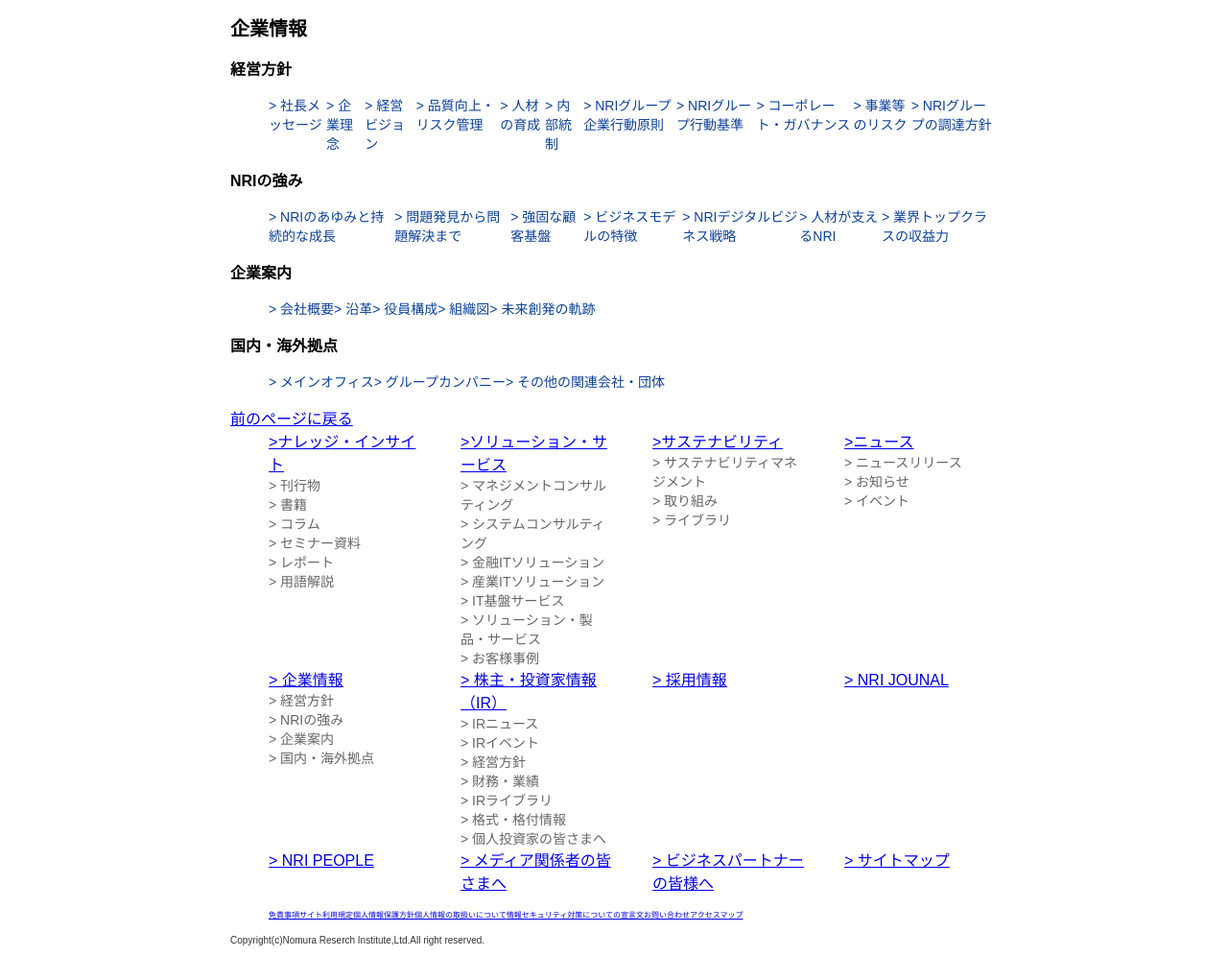
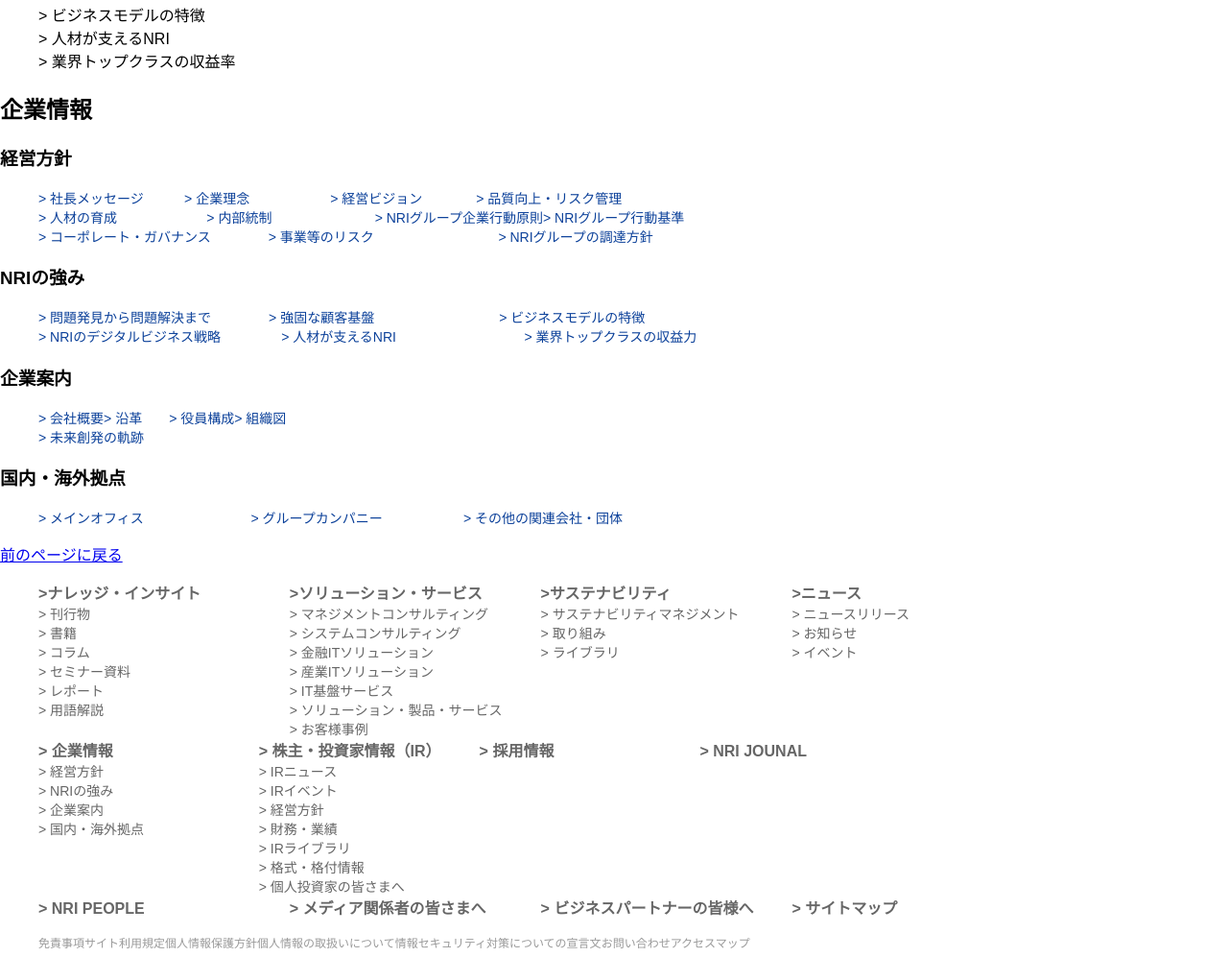
Before and after one commit to Tiba3/nri_site, a plain HTML site: page index.html in a window 1280 px wide. Shown: the part 1803-2800 px from the top of the page at 96% size. Drawn offline with Linux system fonts and the light colour scheme.

Commit message:
nri_0826
html_css見直し

```diff
--- a/index.html
+++ b/index.html
@@ -9,194 +9,213 @@
 </head>
 
 <body>
-    <article>
-        <div id="main">
-            <div id="toplist">
-                <nav>
+    <article id="body_main ">
+
+        <nav id="header_nav">
             <ul>
                 <li><a href="#">NRIトップ &gt;</a></li>
                 <li><a href="#">企業情報 &gt;</a></li>
-                        <li>NRIの強み：NRIデジタルビジネス戦略</li>
+                <li><a>NRIの強み：NRIデジタルビジネス戦略</a></li>
             </ul>
         </nav>
-            </div>
 
         <hedar>
 
             <p>NRIの強み</p>
             <h1>NRIのデジタルビジネス戦略</h1>
 
-                <img src="images/h1_whats_2.jpg" alt="" width="980" height="250">
+            <img src="images/h1_whats_2.jpg" alt="NRIのデジタルビジネス戦略" width="980" height="250">
 
         </hedar>
 
-            <section>
+        <section id="body_main">
+
             <h2> NRIのデジタルビジネス戦略</h2>
+
             <p>NRIでは、企業のDXに向けた取り組みについて、既存のビジネス業務プロセス改変に寄与するDXを 「DX1.0」、デジタルで新しいビジネスモデルそのものを生み出すDXを「DX2.0」と定義しています。 DXを実現するためには、業務プロセス改変やビジネスモデル創造、そして、それらを実現するITを同時並行 で、共に議論しながら、かつスピーディーに実装できる戦略パートナーが必要です。NRIは、コンサルティン グとITソリューソンの人材と機能を併せ持ち、お客様と併走し、お客さまと仮説検証を繰り返しながらビ
                 ジネスを創出する「コンソリューション」の提供を強みとして、DXの実現を推進します。
             </p>
 
-                <img src="images/story06_01.jpg" alt="" width="800" height="450">
-                <img src="images/story06_02.jpg" alt="" width="800" height="550">
+            <img src="images/story06_01.jpg" alt="NRIのデジタルビジネス戦略" width="800" height="450">
+            <img src="images/story06_02.jpg" alt="NRIのデジタルビジネス戦略" width="800" height="550">
 
             <div id="box1">
                 <div class="test">デタジルが開く未来 (NRIのDX）</div>
                 <div class="test">&gt; (4.00MB)</div>
             </div>
+
             <div id="site-box">
                 <div id="l-box"><a href="#">&lt; ビジネスモデルの特徴</a></div>
                 <div id="r-box"><a href="#">人材が支えるNRI &gt; </a></div>
             </div>
 
             <h3>NRIの強み</h3>
+
             <ul class="h3_list">
                 <li>&gt; NRIのあゆみと持続的な成長</li>
                 <li>&gt; 問題発見から問題解決まで</li>
                 <li>&gt; 強固な顧客基盤</li>
+            </ul>
+
+            <ul class="h3_list">
                 <li>&gt; ビジネスモデルの特徴</li>
                 <li>&gt; 人材が支えるNRI</li>
                 <li>&gt; 業界トップクラスの収益率</li>
             </ul>
 
         </section>
-        </div>
-        <section>
-            <div id="sub">
+
+        <section id="body_list">
 
             <h2>企業情報</h2>
 
             <h3>経営方針</h3>
+
             <ul class="h3_list">
-                    <li>&gt; 社長メッセージ</li>
-                    <li>&gt; 企業理念</li>
-                    <li>&gt; 経営ビジョン</li>
-                    <li>&gt; 品質向上・リスク管理</li>
-                    <li>&gt; 人材の育成</li>
-                    <li>&gt; 内部統制</li>
-                    <li>&gt; NRIグループ企業行動原則</li>
-                    <li>&gt; NRIグループ行動基準</li>
-                    <li>&gt; コーポレート・ガバナンス</li>
-                    <li>&gt; 事業等のリスク</li>
-                    <li>&gt; NRIグループの調達方針</li>
+                <div class="list_h3">
+                    <li><a href="# ">&gt; 社長メッセージ</a></li>
+                    <li><a href="# ">&gt; 企業理念</a></li>
+                    <li><a href="# ">&gt; 経営ビジョン</a></li>
+                    <li><a href="# ">&gt; 品質向上・リスク管理</a></li>
+                </div>
+                <div class="list_h3">
+                    <li><a href="# ">&gt; 人材の育成</a></li>
+                    <li><a href="# ">&gt; 内部統制</a></li>
+                    <li><a href="# ">&gt; NRIグループ企業行動原則</a></li>
+                    <li><a href="# ">&gt; NRIグループ行動基準</a></li>
+                </div>
+                <div class="list_h3">
+                    <li><a href="# ">&gt; コーポレート・ガバナンス</a></li>
+                    <li><a href="# ">&gt; 事業等のリスク</a></li>
+                    <li><a href="# ">&gt; NRIグループの調達方針</a></li>
+                </div>
             </ul>
 
             <h3>NRIの強み</h3>
+
             <ul class="h3_list">
-                    <li>&gt; NRIのあゆみと持続的な成長</li>
-                    <li>&gt; 問題発見から問題解決まで</li>
-                    <li>&gt; 強固な顧客基盤</li>
-                    <li>&gt; ビジネスモデルの特徴</li>
-                    <li>&gt; NRIデジタルビジネス戦略</li>
-                    <li>&gt; 人材が支えるNRI</li>
-                    <li>&gt; 業界トップクラスの収益力</li>
+                <div class="list_h3">
+                    <li><a href="# ">&gt; 問題発見から問題解決まで</a></li>
+                    <li><a href="# ">&gt; 強固な顧客基盤</a></li>
+                    <li><a href="# ">&gt; ビジネスモデルの特徴</a></li>
+                </div>
+                <div class="list_h3">
+                    <li><a href="# ">&gt; NRIのデジタルビジネス戦略</a></li>
+                    <li><a href="# ">&gt; 人材が支えるNRI</a></li>
+                    <li><a href="# ">&gt; 業界トップクラスの収益力</a></li>
+                </div>
             </ul>
 
             <h3>企業案内</h3>
+
             <ul class="h3_list">
-                    <li>&gt; 会社概要</li>
-                    <li>&gt; 沿革</li>
-                    <li>&gt; 役員構成</li>
-                    <li>&gt; 組織図</li>
-                    <li>&gt; 未来創発の軌跡</li>
+                <div class="list_h3">
+                    <li><a href="# ">&gt; 会社概要</a></li>
+                    <li><a href="# ">&gt; 沿革</a></li>
+                    <li><a href="# ">&gt; 役員構成</a></li>
+                    <li><a href="# ">&gt; 組織図</a></li>
+                </div>
+                <div class="list_h3">
+                    <li><a href="# ">&gt; 未来創発の軌跡</a></li>
+                </div>
             </ul>
 
             <h3>国内・海外拠点</h3>
+
             <ul class="h3_list">
-                    <li>&gt; メインオフィス</li>
-                    <li>&gt; グループカンパニー</li>
-                    <li>&gt; その他の関連会社・団体</li>
+                <div class="list_h3">
+                    <li><a href="# ">&gt; メインオフィス</a></li>
+                    <li><a href="# ">&gt; グループカンパニー</a></li>
+                    <li><a href="# ">&gt; その他の関連会社・団体</a></li>
+                </div>
             </ul>
 
-                <div>
-                    <a href="#">
-                 前のページに戻る</a>
+            <p class="back_link "><a href="# ">前のページに戻る</a></p>
+
+        </section>
+
+    </article>
+
+    <articl id="body_sub">
+        <section id="body_link">
+            <div class="list1">
+                <ul class="body_list "><a href="# ">&gt;ナレッジ・インサイト</a>
+                    <li><a href="# ">&gt; 刊行物</a></li>
+                    <li><a href="# ">&gt; 書籍</a></li>
+                    <li><a href="# ">&gt; コラム</a></li>
+                    <li><a href="# ">&gt; セミナー資料</a></li>
+                    <li><a href="# ">&gt; レポート</a></li>
+                    <li><a href="# ">&gt; 用語解説</a></li>
+                </ul>
+
+                <ul class="body_list "><a href="# ">&gt;ソリューション・サービス</a>
+                    <li><a href="# ">&gt; マネジメントコンサルティング</a></li>
+                    <li><a href="# ">&gt; システムコンサルティング</a></li>
+                    <li><a href="# ">&gt; 金融ITソリューション</a></li>
+                    <li><a href="# ">&gt; 産業ITソリューション</a></li>
+                    <li><a href="# ">&gt; IT基盤サービス</a></li>
+                    <li><a href="# ">&gt; ソリューション・製品・サービス</a></li>
+                    <li><a href="# ">&gt; お客様事例</a></li>
+                </ul>
+
+                <ul class="body_list "><a href="# ">&gt;サステナビリティ</a>
+                    <li><a href="# ">&gt; サステナビリティマネジメント</a></li>
+                    <li><a href="# ">&gt; 取り組み</a></li>
+                    <li><a href="# ">&gt; ライブラリ</a></li>
+                </ul>
+
+                <ul class="body_list "><a href="# ">&gt;ニュース</a>
+                    <li><a href="# ">&gt; ニュースリリース</a></li>
+                    <li><a href="# ">&gt; お知らせ</a></li>
+                    <li><a href="# ">&gt; イベント</a></li>
+                </ul>
             </div>
+            <div class="list1">
+                <ul class="body_list "><a href="# ">&gt; 企業情報</a>
+                    <li><a href="# ">&gt; 経営方針</a></li>
+                    <li><a href="# ">&gt; NRIの強み</a></li>
+                    <li><a href="# ">&gt; 企業案内</a></li>
+                    <li><a href="# ">&gt; 国内・海外拠点</a></li>
+                </ul>
+
+                <ul class="body_list "><a href="# ">&gt; 株主・投資家情報（IR）</a>
+                    <li><a href="# ">&gt; IRニュース</a></li>
+                    <li><a href="# ">&gt; IRイベント</a></li>
+                    <li><a href="# ">&gt; 経営方針</a></li>
+                    <li><a href="# ">&gt; 財務・業績</a></li>
+                    <li><a href="# ">&gt; IRライブラリ</a></li>
+                    <li><a href="# ">&gt; 格式・格付情報</a></li>
+                    <li><a href="# ">&gt; 個人投資家の皆さまへ</a></li>
+                </ul>
+                <ul class="body_list "><a href="# ">&gt; 採用情報</a></ul>
+                <ul class="body_list "><a href="# ">&gt; NRI JOUNAL</a></ul>
+            </div>
+            <div class="list1">
+                <ul class="body_list "><a href="# ">&gt; NRI PEOPLE</a></ul>
+                <ul class="body_list "><a href="# ">&gt; メディア関係者の皆さまへ</a></ul>
+                <ul class="body_list "><a href="# ">&gt; ビジネスパートナーの皆様へ</a></ul>
+                <ul class="body_list "><a href="# ">&gt; サイトマップ</a></ul>
             </div>
         </section>
 
-    </article>
-    <article>
-        <section>
-            <div id="test">
-                <div class="list1">
-                    <ul class="bodylist"><a href="#">&gt;ナレッジ・インサイト</a>
-                        <li>&gt; 刊行物</li>
-                        <li>&gt; 書籍</li>
-                        <li>&gt; コラム</li>
-                        <li>&gt; セミナー資料</li>
-                        <li>&gt; レポート</li>
-                        <li>&gt; 用語解説</li>
-                    </ul>
-
-                    <ul class="bodylist"><a href="#">&gt;ソリューション・サービス</a>
-                        <li>&gt; マネジメントコンサルティング</li>
-                        <li>&gt; システムコンサルティング</li>
-                        <li>&gt; 金融ITソリューション</li>
-                        <li>&gt; 産業ITソリューション</li>
-                        <li>&gt; IT基盤サービス</li>
-                        <li>&gt; ソリューション・製品・サービス</li>
-                        <li>&gt; お客様事例</li>
-                    </ul>
-
-                    <ul class="bodylist"><a href="#">&gt;サステナビリティ</a>
-                        <li>&gt; サステナビリティマネジメント</li>
-                        <li>&gt; 取り組み</li>
-                        <li>&gt; ライブラリ</li>
-                    </ul>
-                    <ul class="bodylist"><a href="#">&gt;ニュース</a>
-                        <li>&gt; ニュースリリース</li>
-                        <li>&gt; お知らせ</li>
-                        <li>&gt; イベント</li>
-                    </ul>
-                </div>
-
-                <div class="list2">
-                    <ul class="bodylist"><a href="#">&gt; 企業情報</a>
-                        <li>&gt; 経営方針</li>
-                        <li>&gt; NRIの強み</li>
-                        <li>&gt; 企業案内</li>
-                        <li>&gt; 国内・海外拠点</li>
-                    </ul>
-
-                    <ul class="bodylist"><a href="#">&gt; 株主・投資家情報（IR）</a>
-                        <li>&gt; IRニュース</li>
-                        <li>&gt; IRイベント</li>
-                        <li>&gt; 経営方針</li>
-                        <li>&gt; 財務・業績</li>
-                        <li>&gt; IRライブラリ</li>
-                        <li>&gt; 格式・格付情報</li>
-                        <li>&gt; 個人投資家の皆さまへ</li>
-                    </ul>
-                    <ul class="bodylist"><a href="#">&gt; 採用情報</a></ul>
-                    <ul class="bodylist"><a href="#">&gt; NRI JOUNAL</a></ul>
-                </div>
-                <div class="list3">
-                    <ul class="bodylist"><a href="#">&gt; NRI PEOPLE</a></ul>
-                    <ul class="bodylist"><a href="#">&gt; メディア関係者の皆さまへ</a></ul>
-                    <ul class="bodylist"><a href="#">&gt; ビジネスパートナーの皆様へ</a></ul>
-                    <ul class="bodylist"><a href="#">&gt; サイトマップ</a></ul>
-                </div>
-            </div>
-        </section>
-        <section>
-            <nav>
-                <ul class="navlist">
-                    <li><a href="#">免責事項</a></li>
-                    <li><a href="#">サイト利用規定</a></li>
-                    <li><a href="#">個人情報保護方針</a></li>
-                    <li><a href="#">個人情報の取扱いについて</a></li>
-                    <li><a href="#">情報セキュリティ対策についての宣言文</a></li>
-                    <li><a href="#">お問い合わせ</a></li>
-                    <li><a href="#">アクセスマップ</a></li>
+        <section id="foot_list">
+            <nav id="foot_nav">
+                <ul class=" nav_list ">
+                    <li><a href="# ">免責事項</a></li>
+                    <li><a href="# ">サイト利用規定</a></li>
+                    <li><a href="# ">個人情報保護方針</a></li>
+                    <li><a href="# ">個人情報の取扱いについて</a></li>
+                    <li><a href="# ">情報セキュリティ対策についての宣言文</a></li>
+                    <li><a href="# ">お問い合わせ</a></li>
+                    <li><a href="# ">アクセスマップ</a></li>
                 </ul>
             </nav>
 
             <footer>
-                <div id="copyright">Copyright(c)Nomura Reserch Institute,Ltd.All right reserved.</div>
+                <div id="copy_right ">Copyright(c)Nomura Reserch Institute,Ltd.All right reserved.</div>
             </footer>
-
         </section>
-    </article>
+    </articl>
 </body>
 
 </html>
--- a/style.css
+++ b/style.css
@@ -1,58 +1,25 @@
                 @import url('https://fonts.googleapis.com/css?family=Noto+Sans+JP&display=swap');
+                /* font-family: 'Noto Sans JP', sans-serif; */
+                /*  --------------------heder_list以下--------------------- */
 
-/* font-family: 'Noto Sans JP', sans-serif; */
+                #header_nav li {
+                    display: table-cell;
+                    list-style: none;
+                }
 
-article #main #toplist li {
-    list-style-type: none;
+                #header_nav li a {
                     font-size: 12px;
                     color: #999999;
-    border: none;
-    display: table-cell;
                 }
+                /*  --------------------site-box以下--------------------- */
 
-body {
-    width: 800px;
-    margin-right: auto;
-    margin-left: auto;
-}
-
-p {
-    font-size: 16px;
-    color: #333333;
-}
-
-h2 {
-    font-size: 20px;
-}
-
-h3 {
-    font-size: 16px;
-}
-
-img {
-    display: block;
+                #site-box {
                     margin: 0 auto;
                 }
 
-#box1 {
-    text-align: center;
-    width: 300px;
-    height: 50px;
-    margin-left: auto;
-    margin-right: auto;
-    padding: 10px;
-    background-color: #3466bd;
-}
-
-#box1 .test {
+                #site-box a {
                     font-size: 16px;
-    color: #ffffff;
-    list-style-type: none;
-}
-
-#site-box {
-    font-size: 16px;
-    margin: 0 auto;
+                    text-decoration: none;
                 }
 
                 #site-box #l-box {
@@ -63,47 +30,61 @@
                     float: right;
                 }
 
-#test {
-    width: 100%;
-    display: table;
-    table-layout: fixed;
+                #body_main .h3_list {
+                    list-style: none;
+                }
+                /*  --------------------body_list以下--------------------- */
+
+                .h3_list .list_h3 li {
+                    width: 25%;
+                    display: table-cell;
+                    list-style: none;
                 }
 
-#test .list1 .bodylist {
+                .h3_list li a {
+                    font-size: 14px;
+                    color: #0c419a;
+                    text-decoration: none;
+                }
+                /*  --------------------body_link以下--------------------- */
+
+                #body_sub #body_link .list1 .body_list {
                     width: 25%;
                     display: table-cell;
                 }
 
-#test .list2 .bodylist {
-    width: 25%;
-    display: table-cell;
+                #body_link .body_list>a {
+                    font-size: 16px;
+                    color: #666666;
+                    font-weight: bold;
+                    text-decoration: none;
                 }
 
-#test .list3 .bodylist {
-    width: 25%;
-    display: table-cell;
+                #body_link .body_list li {
+                    list-style: none;
                 }
 
-#test .bodylist li {
+                #body_link .body_list li a {
+                    font-size: 14px;
                     color: #666666;
-    font-size: 14px;
-    list-style-type: none;
+                    text-decoration: none;
+                }
+                /*  --------------------body_linkアイコン部--------------------- */
+                /* ---------------------- nav_list以下--------------------- */
+
+                #foot_nav .nav_list li {
+                    display: table-cell;
+                    list-style: none;
                 }
 
-ul.h3_list>li {
-    color: #0c419c;
-    font-size: 14px;
-    list-style-type: none;
-    display: table-cell;
+                nav .nav_list a {
+                    font-size: 12px;
+                    color: #999999;
+                    text-decoration: none;
                 }
+                /* ---------------------- copy_right以下--------------------- */
 
-nav .navlist li {
-    font-size: 8px;
+                #copy_right {
+                    font-size: 10px;
                     color: #333333;
-    display: table-cell;
                 }
-
-#copyright {
-    color: #333333;
-    font-size: 10px;
-}
```
Lines whose indentation alone changed are shown as unchanged.
